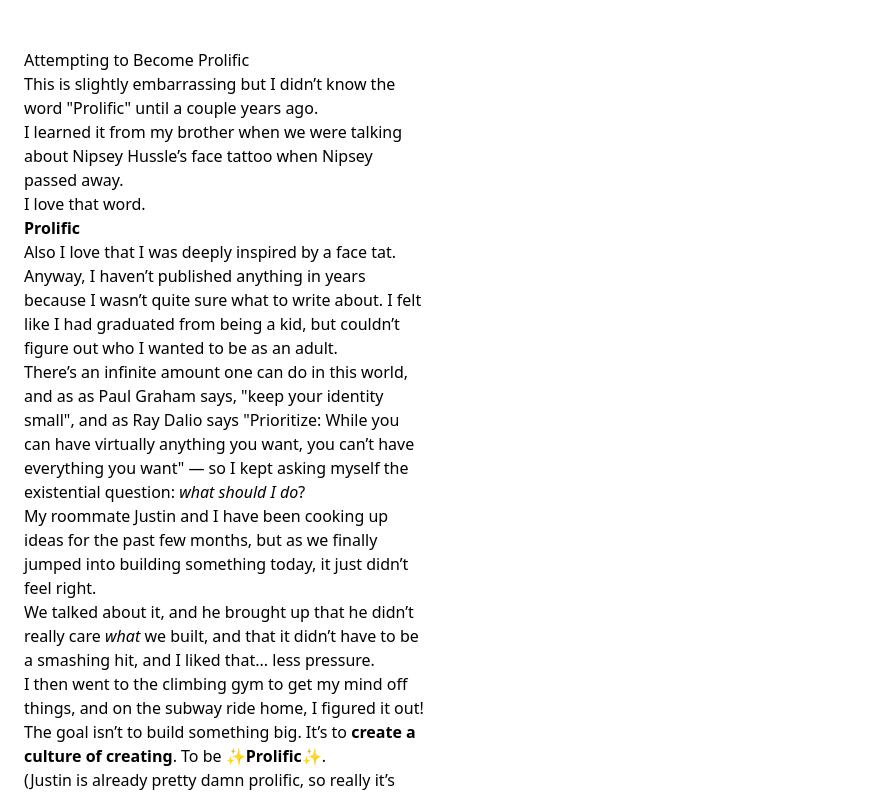
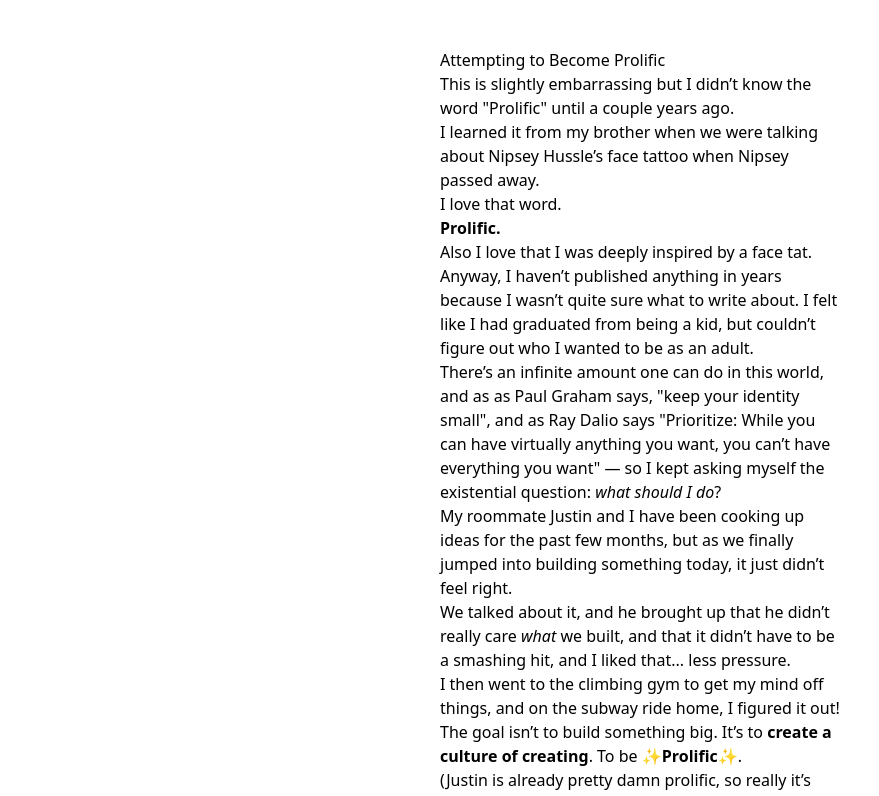
Before and after one commit to aakagi/akagi.co, a Next.js app: page /prolific in a window 1280 px wide. Shown: the top 796 px of the page, without its empty margins (0-879 px from the left). Built offline with nearby package versions, Linux system fonts and the light colour scheme.

Commit message:
center text

```diff
--- a/src/lib/published/prolific.mdx
+++ b/src/lib/published/prolific.mdx
@@ -6,7 +6,7 @@ I learned it from my [brother](https://www.youtube.com/channel/UC1m__bDgRlraOPZ6
 
 I love that word.
 
-**Prolific**
+**Prolific.**
 
 Also I love that I was deeply inspired by a face tat.
 
--- a/src/pages/prolific.js
+++ b/src/pages/prolific.js
@@ -6,8 +6,10 @@ import Prolific from 'lib/published/prolific.mdx'
 export default function BlogPage() {
   return (
     <MDXProvider>
-      <div className="max-w-md pt-12 pb-24 px-6">
-        <Prolific />
+      <div className="flex justify-center">
+        <div className="max-w-md pt-12 pb-24 px-6">
+          <Prolific />
+        </div>
       </div>
 
       <div className="w-full flex justify-center pt-4 pb-32">
```
